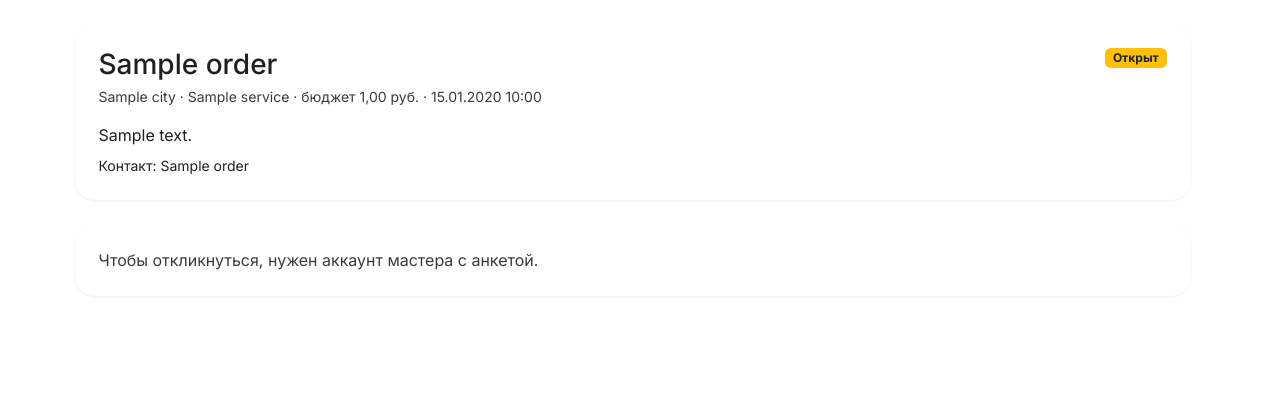
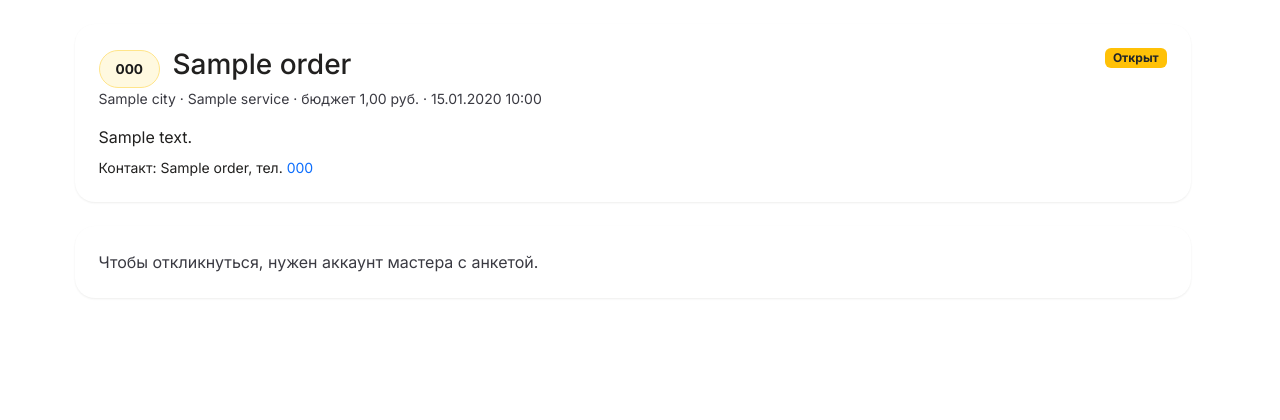
Before and after one commit to bigtol161/alinar, a Django app: page /orders/1/ in a window 1280 px wide. Shown: the part 61-481 px from the top of the page. Run offline with Django 5.2, Linux system fonts and the light colour scheme; tables that the repository leaves empty hold one stand-in row (values such as "Sample post").

Commit message:
Номер заявки на фронте: чип в списке и на детальной, кликабельный телефон

```diff
--- a/orders/admin.py
+++ b/orders/admin.py
@@ -6,16 +6,16 @@ from .models import Order, Response
 
 @admin.register(Order)
 class OrderAdmin(admin.ModelAdmin):
-    list_display = ('title', 'city', 'service', 'budget', 'contact_name', 'phone', 'colored_status', 'author', 'created_at')
+    list_display = ('number', 'title', 'city', 'service', 'budget', 'contact_name', 'phone', 'colored_status', 'author', 'created_at')
     list_filter = ('status', 'city', 'service')
-    search_fields = ('title', 'description', 'contact_name', 'phone')
+    search_fields = ('number', 'title', 'description', 'contact_name', 'phone')
     readonly_fields = ('created_at',)
     list_per_page = 30
 
     @admin.display(description='Статус', ordering='status')
     def colored_status(self, obj):
         colors = {
-            'open': '#b45309',
+            'new': '#b45309',
             'in_progress': '#1d4ed8',
             'done': '#15803d',
             'closed': '#6b7280',
--- a/orders/templates/orders/order_detail.html
+++ b/orders/templates/orders/order_detail.html
@@ -1,4 +1,6 @@
 {% extends "base.html" %}
+
+{% load ds_tags %}
 
 {% block title %}{{ order.title }} — Дом услуг{% endblock %}
 
@@ -7,7 +9,10 @@
 <div class="ya-card mb-4">
   <div class="card-body p-4">
     <div class="d-flex justify-content-between align-items-start">
-      <h1 class="h3 mb-1">{{ order.title }}</h1>
+      <div>
+        <span class="ya-chip me-2">{{ order.number }}</span>
+        <h1 class="h3 mb-1 d-inline">{{ order.title }}</h1>
+      </div>
       <span class="badge {% if order.status == 'new' %}bg-warning text-dark{% else %}bg-secondary{% endif %}">
         {{ order.get_status_display }}
       </span>
@@ -18,7 +23,7 @@
       · {{ order.created_at|date:"d.m.Y H:i" }}
     </div>
     <p class="mb-2">{{ order.description|linebreaksbr }}</p>
-    <div class="small">Контакт: {{ order.contact_name }}</div>
+    <div class="small">Контакт: {{ order.contact_name }}, тел. <a href="tel:{{ order.phone|dial }}" class="text-decoration-none">{{ order.phone|phone }}</a></div>
 
     {% if is_author and order.status == 'new' %}
       <form method="post" action="{% url 'orders:close' order.pk %}" class="mt-3">
```
Also changed, not shown: orders/templates/orders/order_list.html (+9 -4 lines).
